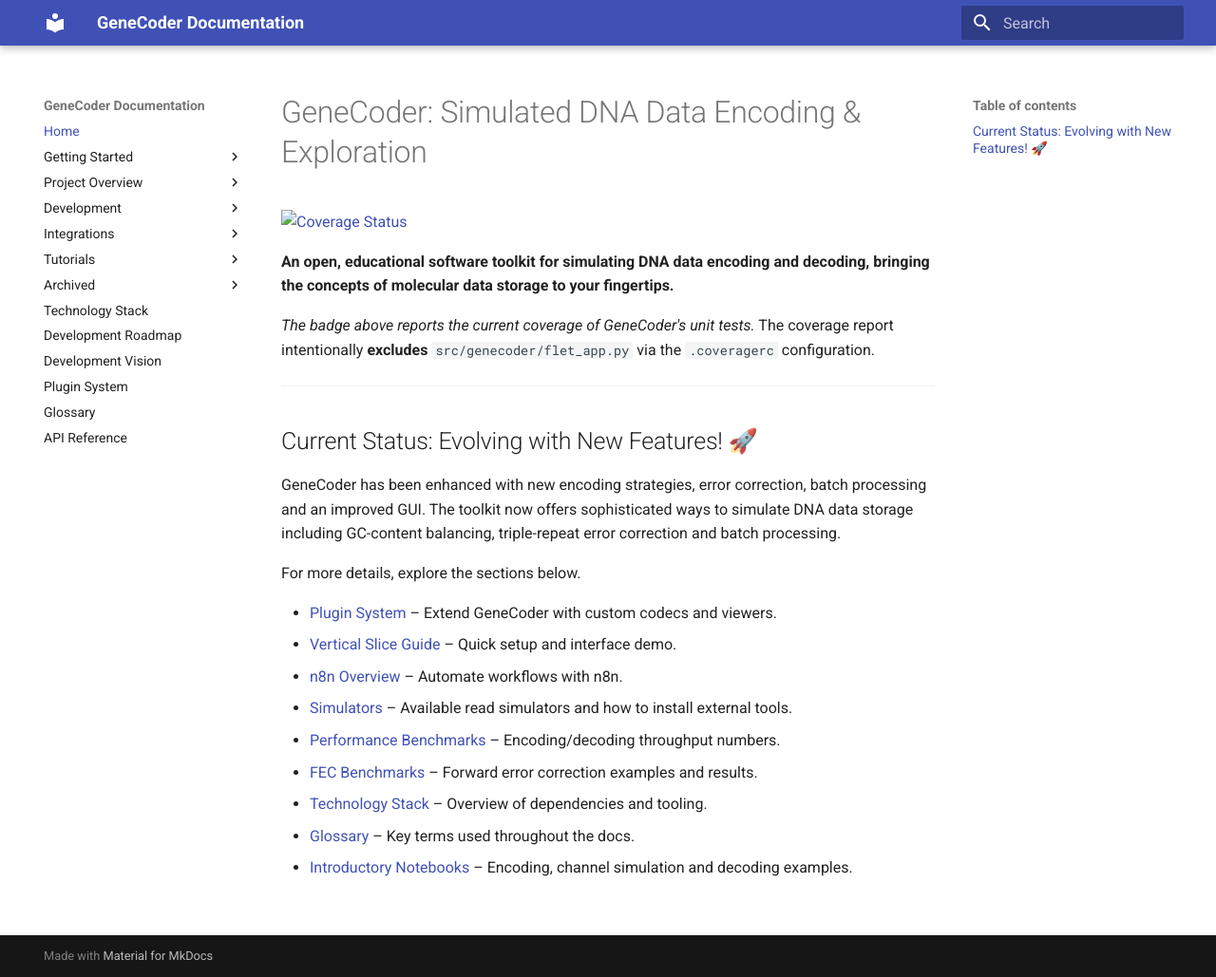
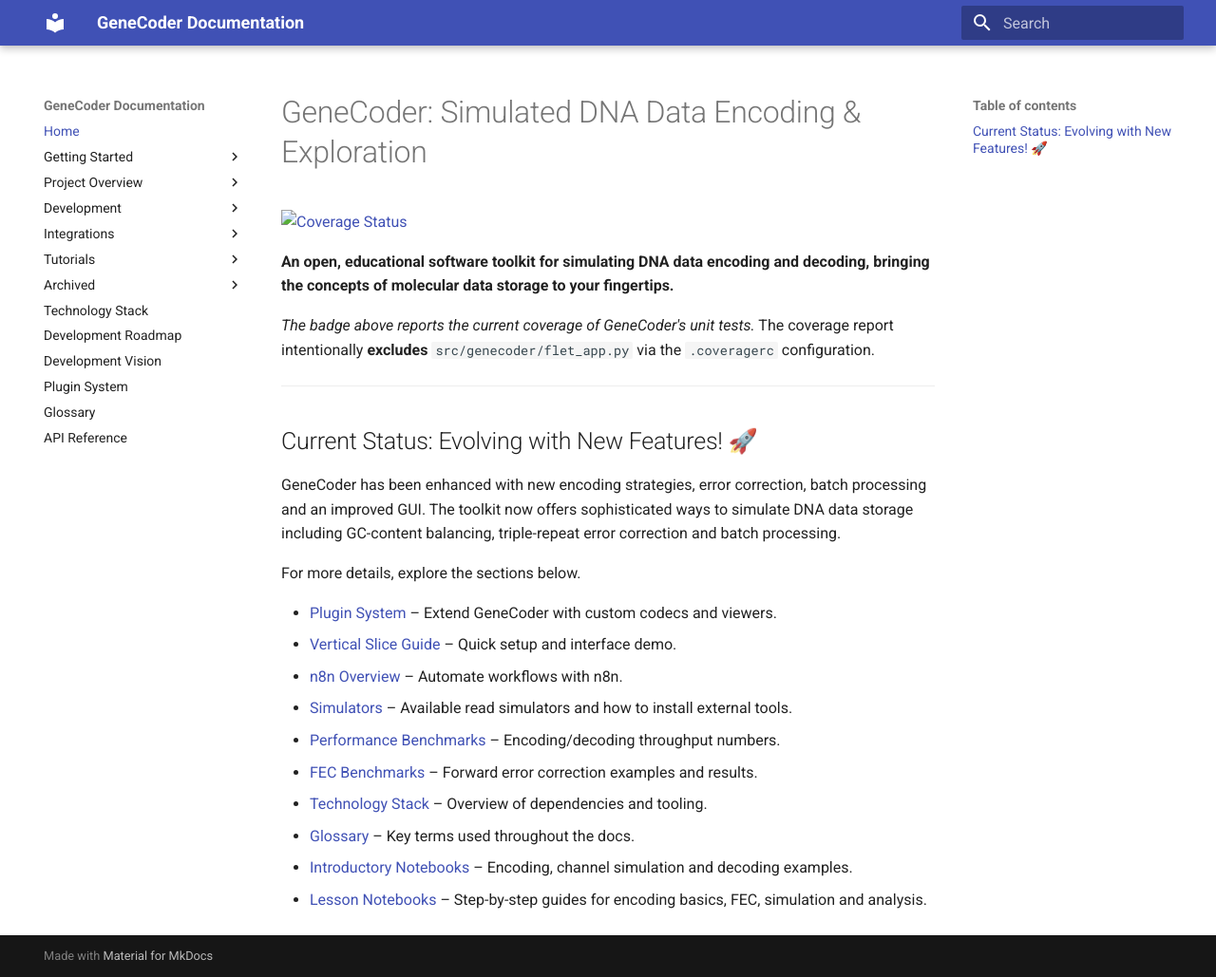
Before and after one commit to d0tTino/GeneCoder, an MkDocs documentation site: the page built from docs/index.md, in a window 1280 px wide and 1029 px high. Shown: the whole window at 95% size. Built offline with MkDocs 1.6.1 and Material for MkDocs 9.7.7, drawn with Linux system fonts in a browser that asks for light colours.

Commit message:
Add lesson notebooks and sample data

```diff
--- a/docs/index.md
+++ b/docs/index.md
@@ -23,3 +23,4 @@
 * [Technology Stack](technology_stack.md) – Overview of dependencies and tooling.
 * [Glossary](glossary.md) – Key terms used throughout the docs.
 * [Introductory Notebooks](../notebooks) – Encoding, channel simulation and decoding examples.
+* [Lesson Notebooks](../notebooks/lessons) – Step-by-step guides for encoding basics, FEC, simulation and analysis.
```
Also changed, not shown: README.md (+1 -0 lines), 6 other files.
